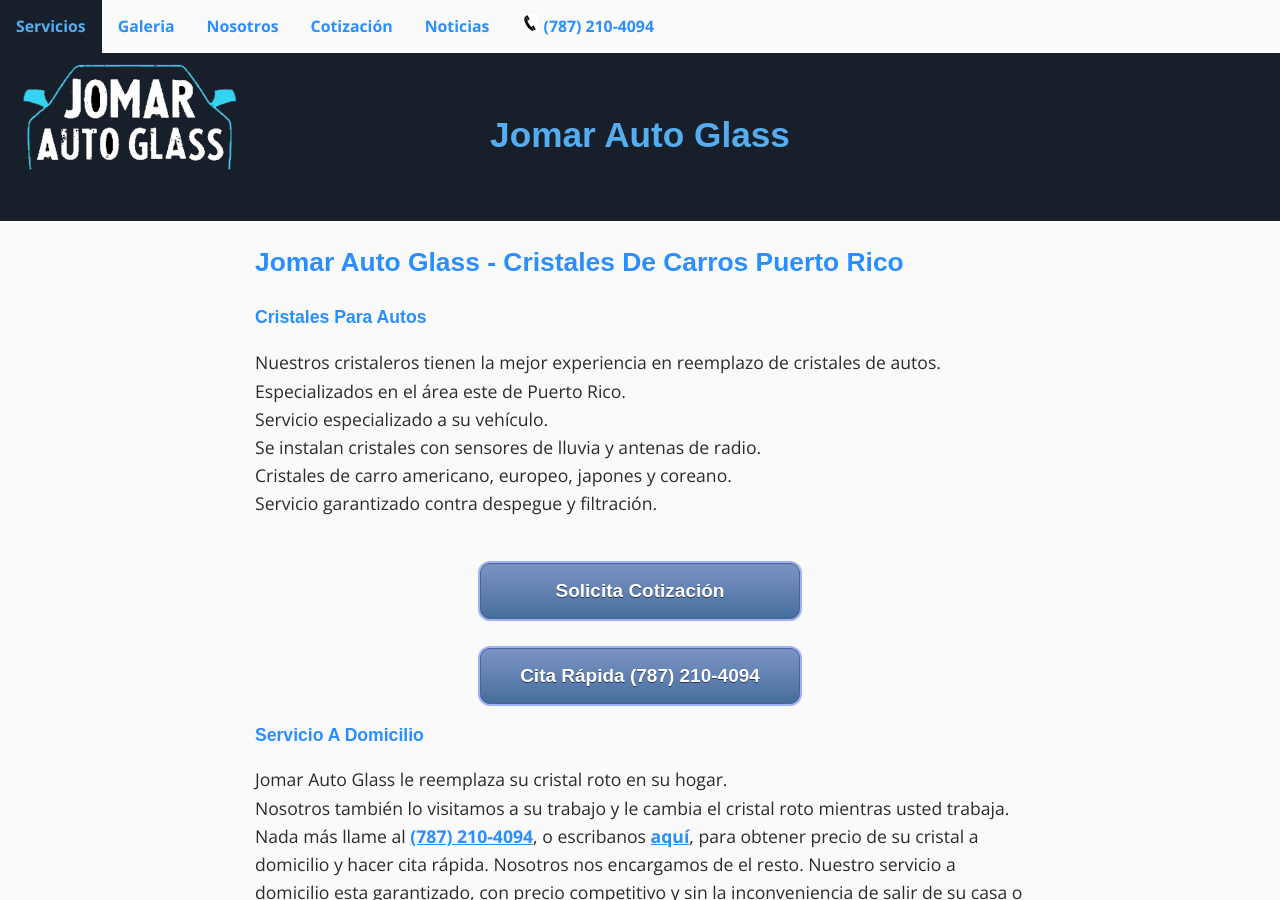
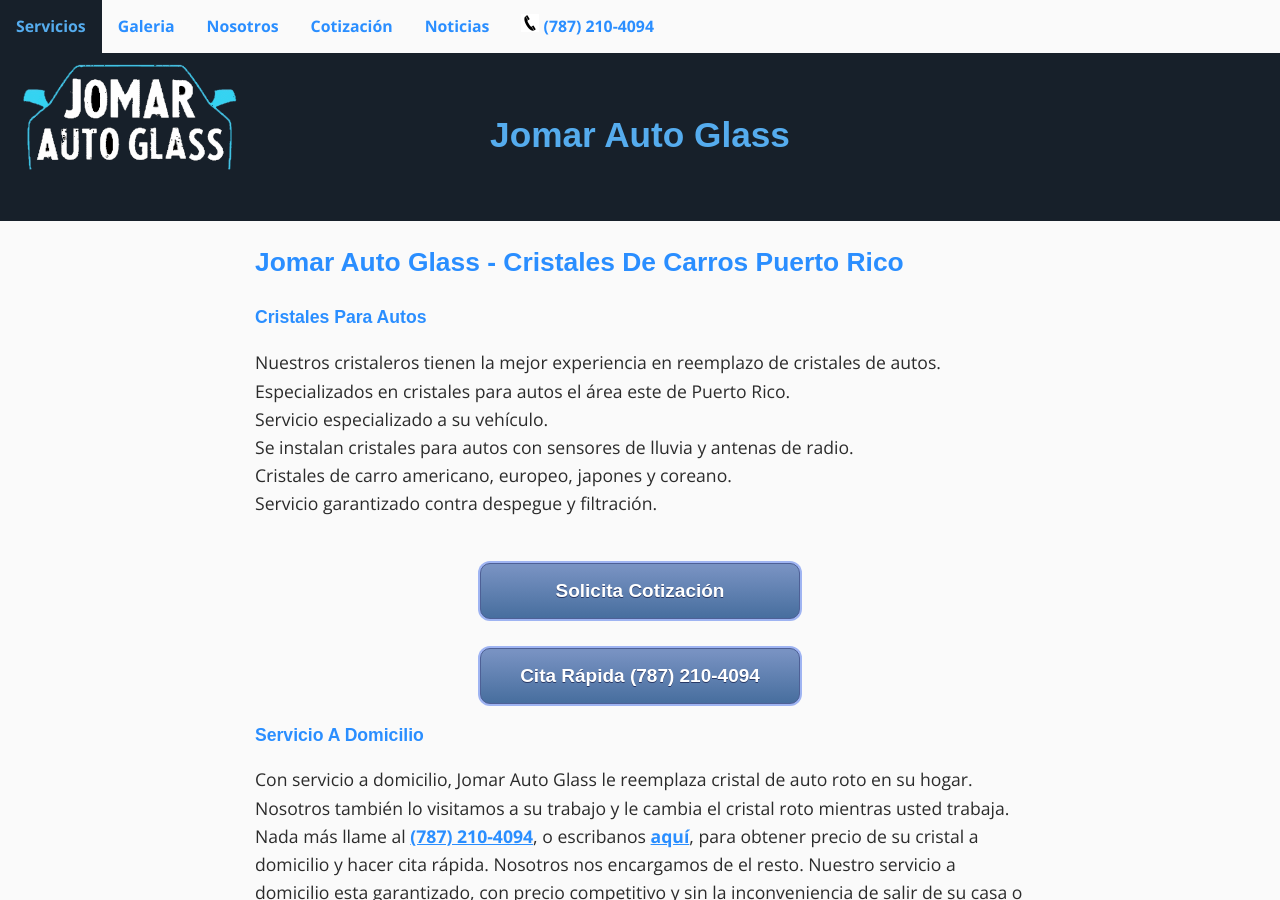
Before and after one commit to mariotalavera/jomarautoglass.com, a Jekyll site: the page built from index.md, in a window 1280 px wide and 900 px high. Built offline with Jekyll 4.4.1, drawn with Linux system fonts in a browser that asks for light colours; some web fonts are replaced; some of the changed text lies outside the part shown.

Commit message:
revise landing page for better ad targeting

```diff
--- a/_config.yml
+++ b/_config.yml
@@ -8,7 +8,7 @@
 
 metadescription: Reemplazo de cristal roto de carro a domicilio sirviendo Puerto Rico y Vieques. Jomar Auto Glass cambia cristal roto en tu casa o trabajo. Labor garantizada contra flitraciones y despegue.
 
-metakeywords: cristal a domicilio,cristales con sensores de lluvia,cristales de carro,cristales para autos,garantizado contra despegue y filtración,jomar auto glass,reemplaza cristal de auto roto en su hogar,reemplazo de cristales de autos,servicio a domicilio,servicio a domicilio,servicio a vieques
+metakeywords: cristales de carro,cristales para autos,garantizado contra despegue y filtración,jomar auto glass,reemplaza cristal de auto roto en su hogar,reemplazo de cristales de autos,servicio a domicilio,servicio a domicilio,servicio a vieques
 
 baseurl: "" # the subpath of your site, e.g. /blog
 url: "https://www.jomarautoglass.com" # the base hostname & protocol for your site, e.g. http://example.com
--- a/_layouts/home.html
+++ b/_layouts/home.html
@@ -6,9 +6,9 @@
 
 <h3>Cristales Para Autos</h3>
 Nuestros cristaleros tienen la mejor experiencia en reemplazo de cristales de autos. <br/>
-Especializados en el área este de Puerto Rico.<br/>
+Especializados en cristales para autos el área este de Puerto Rico.<br/>
 Servicio especializado a su vehículo.<br/>
-Se instalan cristales con sensores de lluvia y antenas de radio.<br/>
+Se instalan cristales para autos con sensores de lluvia y antenas de radio.<br/>
 Cristales de carro americano, europeo, japones y coreano.<br/>
 Servicio garantizado contra despegue y filtración.<br/><br/>
 
@@ -16,7 +16,7 @@
 
 <h3>Servicio A Domicilio</h3>
 
-Jomar Auto Glass le reemplaza su cristal roto en su hogar. <br/>
+Con servicio a domicilio, Jomar Auto Glass le reemplaza cristal de auto roto en su hogar. <br/>
 Nosotros también lo visitamos a su trabajo y le cambia el cristal roto mientras usted trabaja.<br/>
 Nada más llame al <a href="tel:{{ site.phones-link }}" title="{{ site.phones }}">{{ site.phones }}</a>, o escribanos <a href="{{ site.baseurl }}/cotizacion/index.html" title="Formulario">aquí</a>, para obtener precio de su cristal a domicilio y hacer cita rápida.  Nosotros nos encargamos de el resto.
 
@@ -48,11 +48,11 @@
 
 <h3>Servicio a Vieques</h3>
 
-Desde 2017, Jomar visita Vieques por cita para servirle.<br/>
+Desde 2017, Jomar hace servicio a Vieques por cita para servirle.<br/>
 Desde Isabel Segunda, a toda la Isla Nena, Jomar llega a usted.<br/>
 
 Hacer cita hoy mismo es tan fácil como llamar al <a href="tel:{{ site.phones-link }}" title="{{ site.phones }}">{{ site.phones }}</a> ó llenar <a href="{{ site.baseurl }}/cotizacion/index.html" title="Formulario">este formulario</a>.<br/>
-Pronto les respondemos con opciones en precio, fecha de cita y servicios disponibles.<br/>
+Pronto les respondemos con opciones en precio, fecha de cita y el servicio a Vieques disponible.<br/>
 Nuestro servicio es garantizado, competitivo y a domicilio. En tu isla, a tu conveniencia.<br/><br/>
 
 {% include quote_or_call.html %}
```
